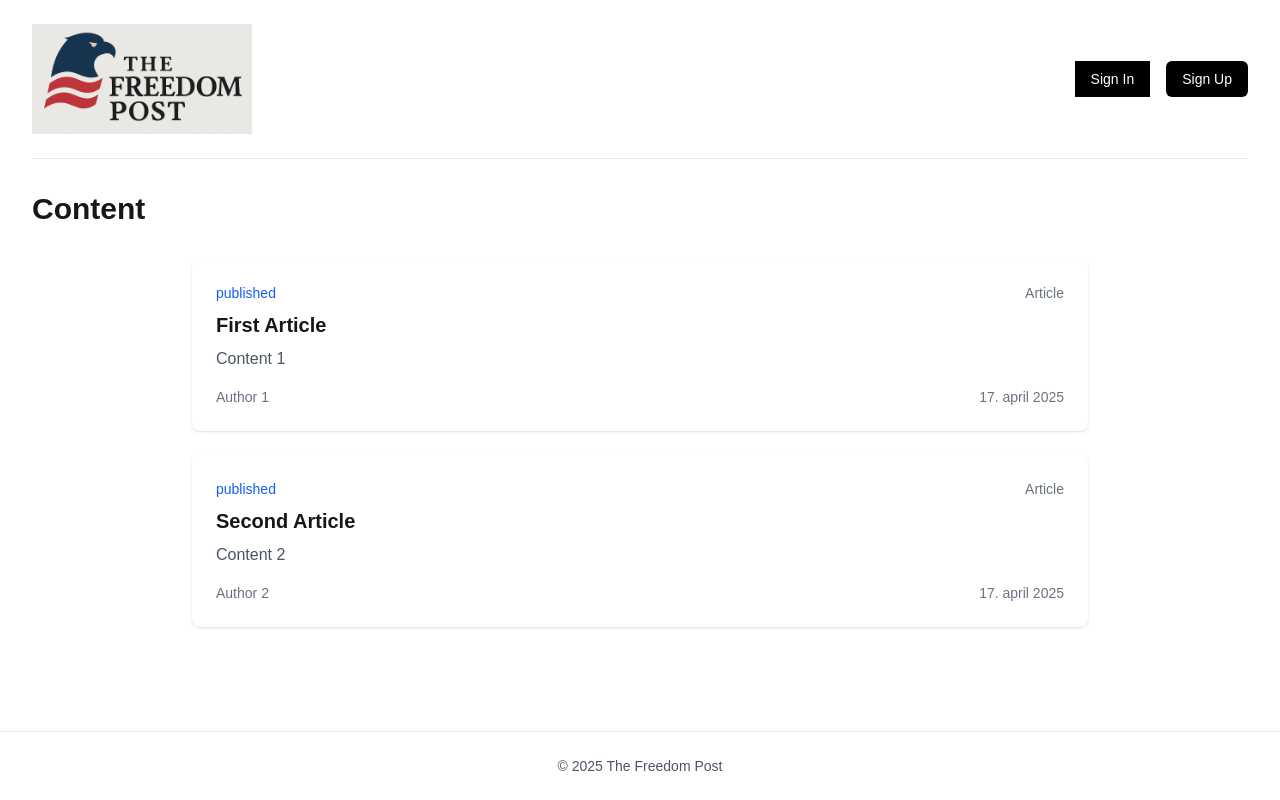
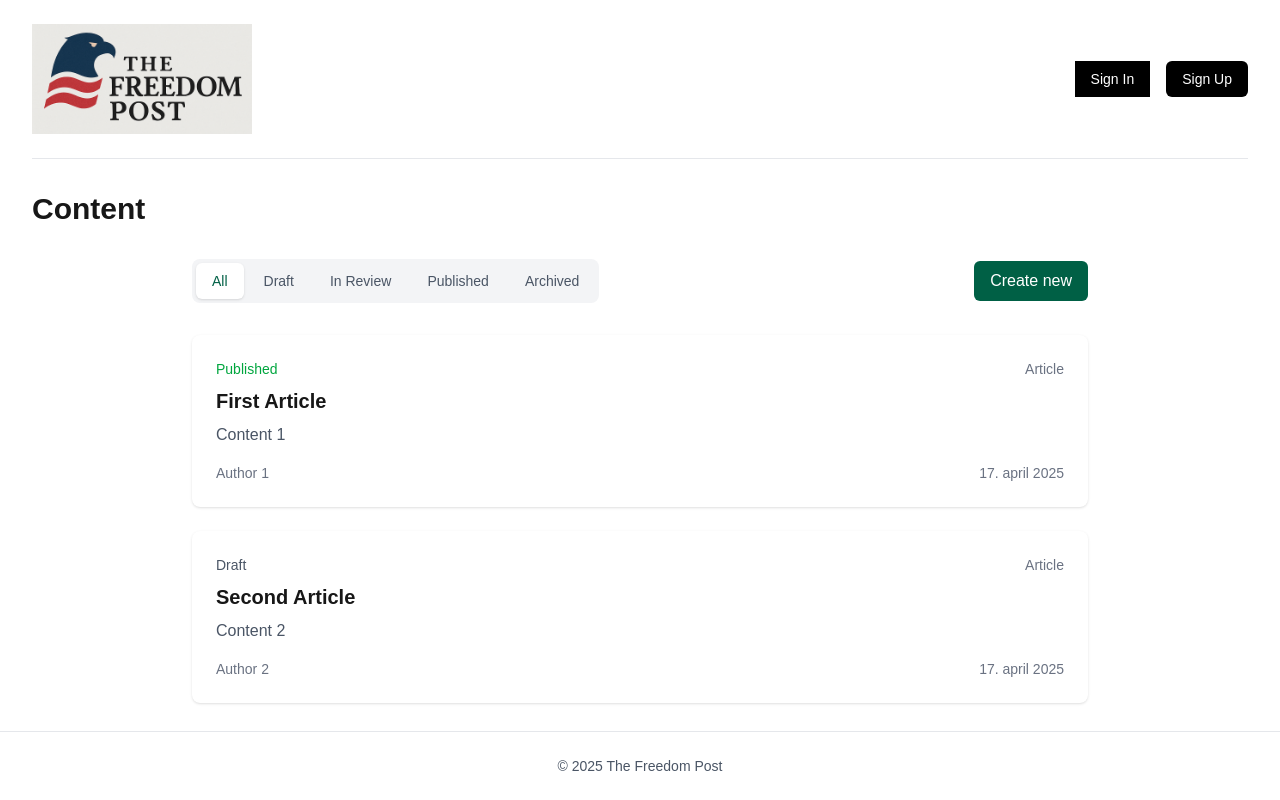
Before and after one commit to popstr/the-freedom-post, a Next.js app: page / in a window 1280 px wide. Built offline with nearby package versions, Linux system fonts and the light colour scheme; no server answers.

Commit message:
Add status selector

```diff
--- a/src/app/model/content-item.ts
+++ b/src/app/model/content-item.ts
@@ -1,15 +1,34 @@
-type ContentItem = {
+export type ContentItem = {
     id: string;
     title: string;
-    status: string;
+    status: StatusType;
     authors: Author[];
     deadline: Date;
     type: string;
     content: string;
 }
 
-type Author = {
+export type Author = {
     id: string;
     name: string;
     email: string;
 }
+
+// Define status types
+export const STATUS_TYPES: Record<string, string> = {
+    ALL: "all",
+    DRAFT: "draft",
+    IN_REVIEW: "in_review",
+    PUBLISHED: "published",
+    ARCHIVED: "archived"
+  } as const;
+
+export type StatusType = typeof STATUS_TYPES[keyof typeof STATUS_TYPES];
+
+export const statusLabels: Record<StatusType, string> = {
+    [STATUS_TYPES.ALL]: "All",
+    [STATUS_TYPES.DRAFT]: "Draft",
+    [STATUS_TYPES.IN_REVIEW]: "In Review",
+    [STATUS_TYPES.PUBLISHED]: "Published",
+    [STATUS_TYPES.ARCHIVED]: "Archived"
+  };
--- a/src/app/page.tsx
+++ b/src/app/page.tsx
@@ -1,7 +1,11 @@
+"use client"
 import Link from "next/link";
+import { useState } from "react";
 import CMSPage from "./components/cms-page";
+import { ContentItem, STATUS_TYPES, statusLabels, StatusType } from "./model/content-item";
 
 export default function Home() {
+  const [selectedStatus, setSelectedStatus] = useState<StatusType>(STATUS_TYPES.ALL);
 
   let articles = new Array<ContentItem>()
   articles = [
@@ -15,7 +19,7 @@ export default function Home() {
         name: "Author 1",
         email: "author1@example.com"
       }],
-      status: "published",
+      status: STATUS_TYPES.PUBLISHED,
       deadline: new Date(),
     },
     {
@@ -28,24 +32,55 @@ export default function Home() {
         name: "Author 2",
         email: "author2@example.com"
       }],
-      status: "published",
+      status: STATUS_TYPES.DRAFT,
       deadline: new Date(),
     }
   ]
 
+  // Filter articles based on selected status
+  const filteredArticles = selectedStatus === STATUS_TYPES.ALL
+    ? articles
+    : articles.filter(article => article.status === selectedStatus);
+
   return (
     <CMSPage pageTitle="Content">
-
       <div className="max-w-4xl mx-auto">
+        <div className="flex justify-between items-center mb-8">
+          <div className="flex space-x-1 bg-gray-100 p-1 rounded-lg">
+            {Object.entries(STATUS_TYPES).map(([_, value]) => (
+              <button
+                key={value}
+                onClick={() => setSelectedStatus(value)}
+                className={`px-4 py-2 text-sm font-medium rounded-md transition-colors ${
+                  selectedStatus === value
+                    ? 'bg-white text-emerald-800 shadow-sm'
+                    : 'text-gray-600 hover:text-gray-800 hover:bg-gray-50'
+                }`}
+              >
+                {statusLabels[value]}
+              </button>
+            ))}
+          </div>
+          <button className="px-4 py-2 bg-emerald-800 text-white rounded-md hover:bg-emerald-600 transition-colors cursor-pointer">
+            Create new
+          </button>
+        </div>
 
         <div className="space-y-6">
-          {articles.map((article) => (
+          {filteredArticles.map((article) => (
             <article
               key={article.id}
               className="bg-white rounded-lg shadow-sm hover:shadow-md transition-shadow duration-200 p-6"
             >
               <div className="flex justify-between items-start mb-2">
-                <span className="text-sm font-medium text-blue-600">{article.status}</span>
+                <span className={`text-sm font-medium ${
+                  article.status === STATUS_TYPES.PUBLISHED ? 'text-green-600' :
+                  article.status === STATUS_TYPES.DRAFT ? 'text-gray-600' :
+                  article.status === STATUS_TYPES.IN_REVIEW ? 'text-blue-600' :
+                  'text-gray-400'
+                }`}>
+                  {statusLabels[article.status]}
+                </span>
                 <span className="text-sm text-gray-500">{article.type}</span>
               </div>
 
```
